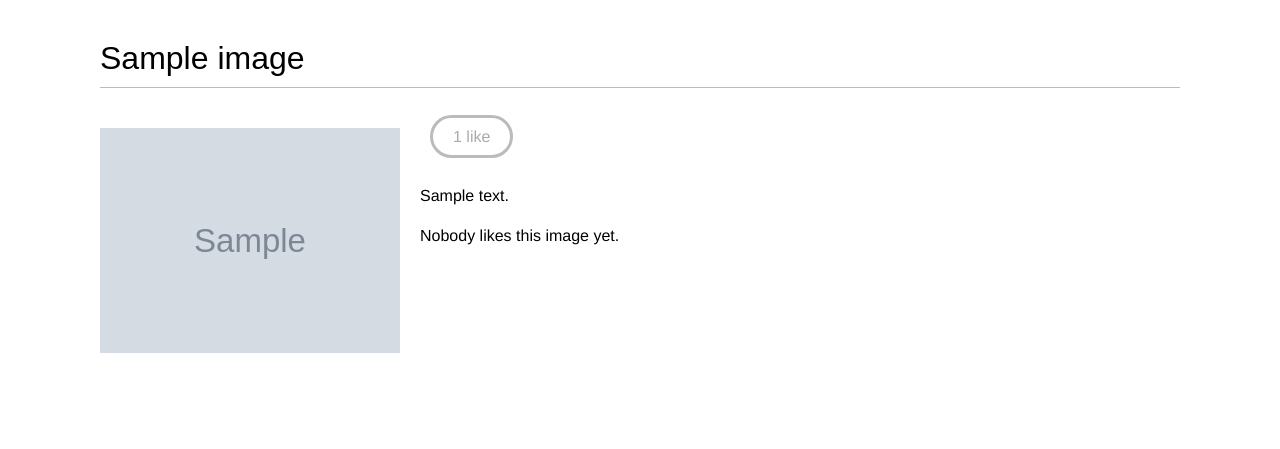
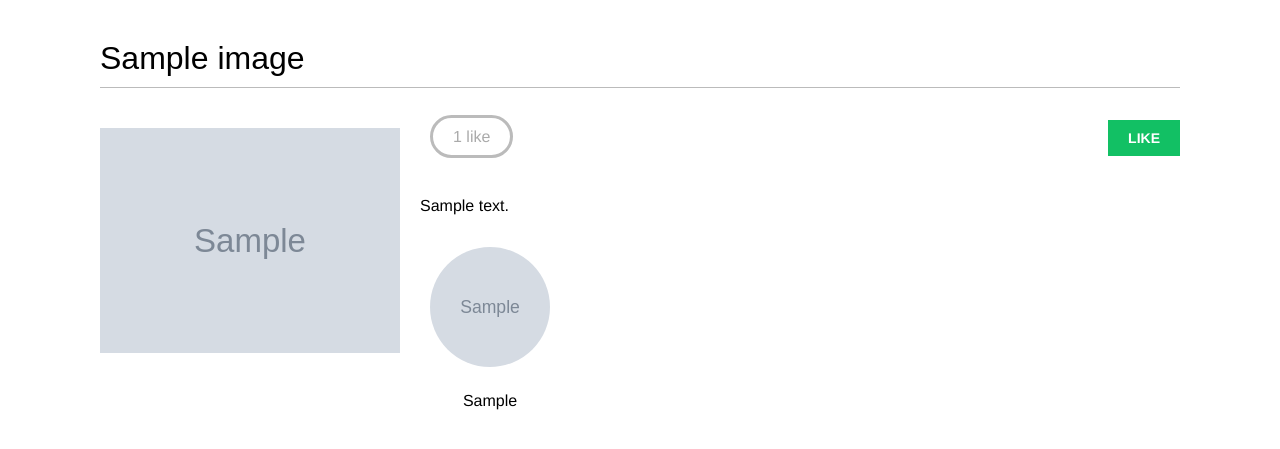
Before and after one commit to ragyrad/DjangoLearn, a Django app: a page that uses bookmarks/account/templates/base.html in a window 1280 px wide. Shown: the part 47-496 px from the top of the page. Run offline with Django 3.2, Linux system fonts and the light colour scheme; tables that the repository leaves empty hold one stand-in row (values such as "Sample post"); grey boxes marked "Sample" are stand-in pictures; some libraries are stand-ins or nearby versions; some web fonts are replaced.

Commit message:
Added ability to like images with AJAX

```diff
--- a/bookmarks/account/templates/base.html
+++ b/bookmarks/account/templates/base.html
@@ -45,5 +45,25 @@
         {% block content %}
         {% endblock %}
     </div>
+    <script src="https://ajax.googleapis.com/ajax/libs/jquery/3.4.1/jquery.min.js"></script>
+    <script src="https://cdn.jsdelivr.net/npm/js-cookie@2.2.1/src/js.cookie.min.js"></script>
+    <script>
+        var csrftoken = Cookies.get('csrftoken');
+        function csrfSafeMethod(method) {
+            // These HTTTP methods do not require CSRF protection
+            return (/^(GET|HEAD|OPTIONS|TRACE)$/.test(method));
+        }
+        $.ajaxSetup({
+            beforeSend: function(xhr, settings) {
+                if (!csrfSafeMethod(settings.type) && !this.crossDomain) {
+                    xhr.setRequestHeader("X-CSRFToken", csrftoken);
+                }
+            }
+        });
+        $(document).ready(function(){
+            {% block domready %}
+            {% endblock %}
+        });
+    </script>
 </body>
 </html>
--- a/bookmarks/images/templates/images/image/detail.html
+++ b/bookmarks/images/templates/images/image/detail.html
@@ -9,17 +9,24 @@
     <a href="{{ image.image.url }}">
         <img src="{% thumbnail image.image 300x0 %}" class="image-detail">
     </a>
-    {% with total_likes=image.users_like.count %}
+    {% with total_likes=image.users_like.count users_like=image.users_like.all %}
         <div class="image-info">
             <div>
                 <span class="count">
-                    {{ total_likes }} like{{ total_likes|pluralize }}
+                    <span class="total">{{ total_likes }}</span> like{{ total_likes|pluralize }}
                 </span>
+                <a href="#" data-id="{{ image.id }}" data-action="{% if request.user in users_like %}un{% endif %}like" class="like button">
+                    {% if request.user not in users_like %}
+                        like
+                    {% else %}
+                        unlike
+                    {% endif %}
+                </a>
             </div>
             {{ image.description|linebreaks }}
         </div>
         <div class="image-likes">
-            {% for user in image.user_like.all %}
+            {% for user in users_like %}
                 <div>
                     <img src="{{ user.profile.photo.url }}">
                     <p>{{ user.first_name }}</p>
@@ -30,3 +37,26 @@
         </div>
     {% endwith %}
 {% endblock content %}
+{% block domready %}
+    $('a.like').click(function(e){
+        e.preventDefault();
+        $.post('{% url "images:like" %}',
+          {
+              id: $(this).data('id'),
+              action: $(this).data('action')
+          },
+          function(data){
+              if (data['status'] == 'ok')
+              {
+                  var previous_action = $('a.like').data('action');
+
+                  $('a.like').data('action', previous_action == 'like' ? 'unlike': 'like');
+                  $('a.like').text(previous_action == 'like' ? 'unlike' : 'like');
+
+                  var previous_likes = parseInt($('span.count .total').text());
+                  $('span.count .total').text(previous_action == 'like' ? previous_likes + 1 : previous_likes - 1)
+              }
+          }
+        );
+    });
+{% endblock domready %}
```
